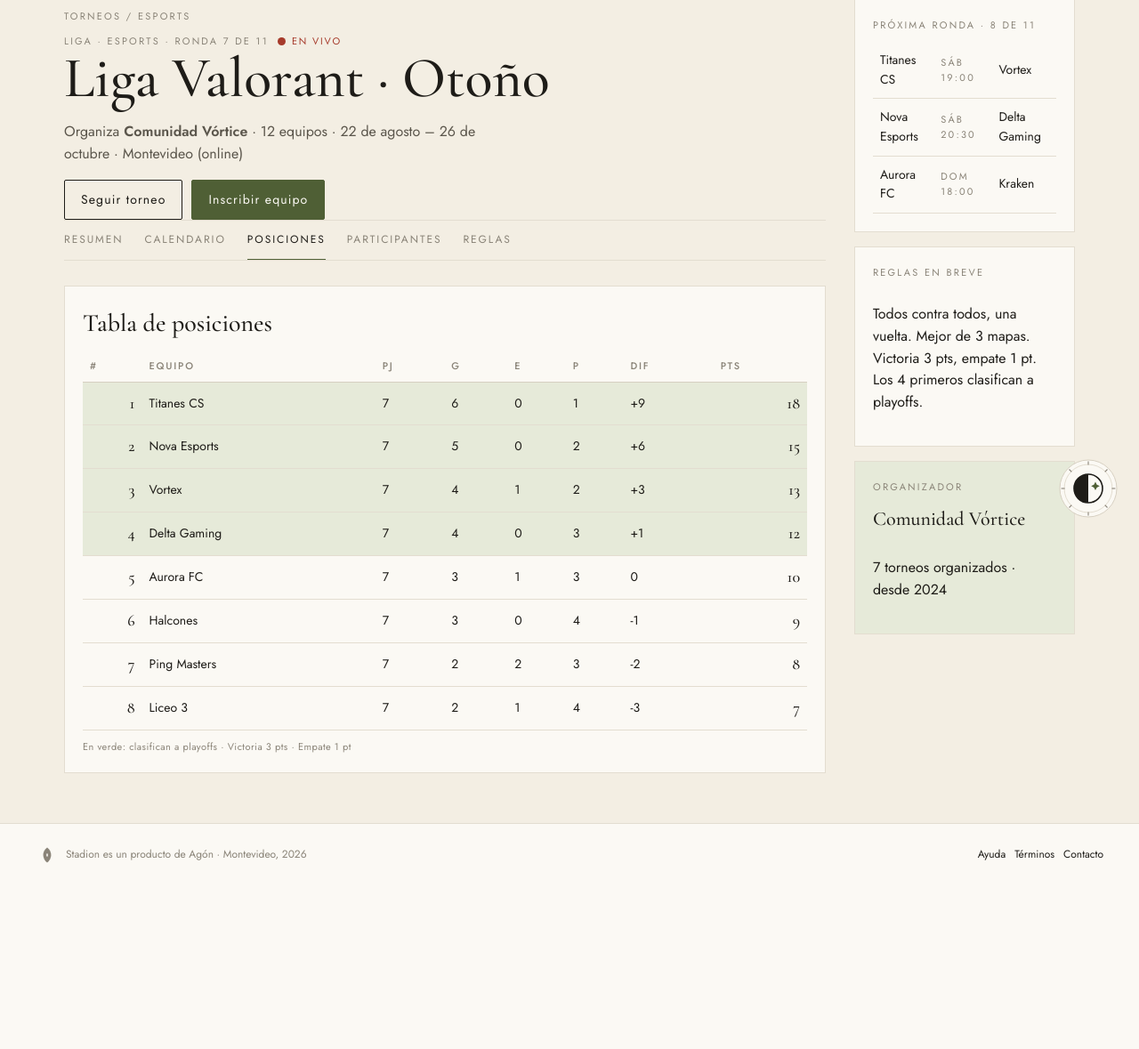
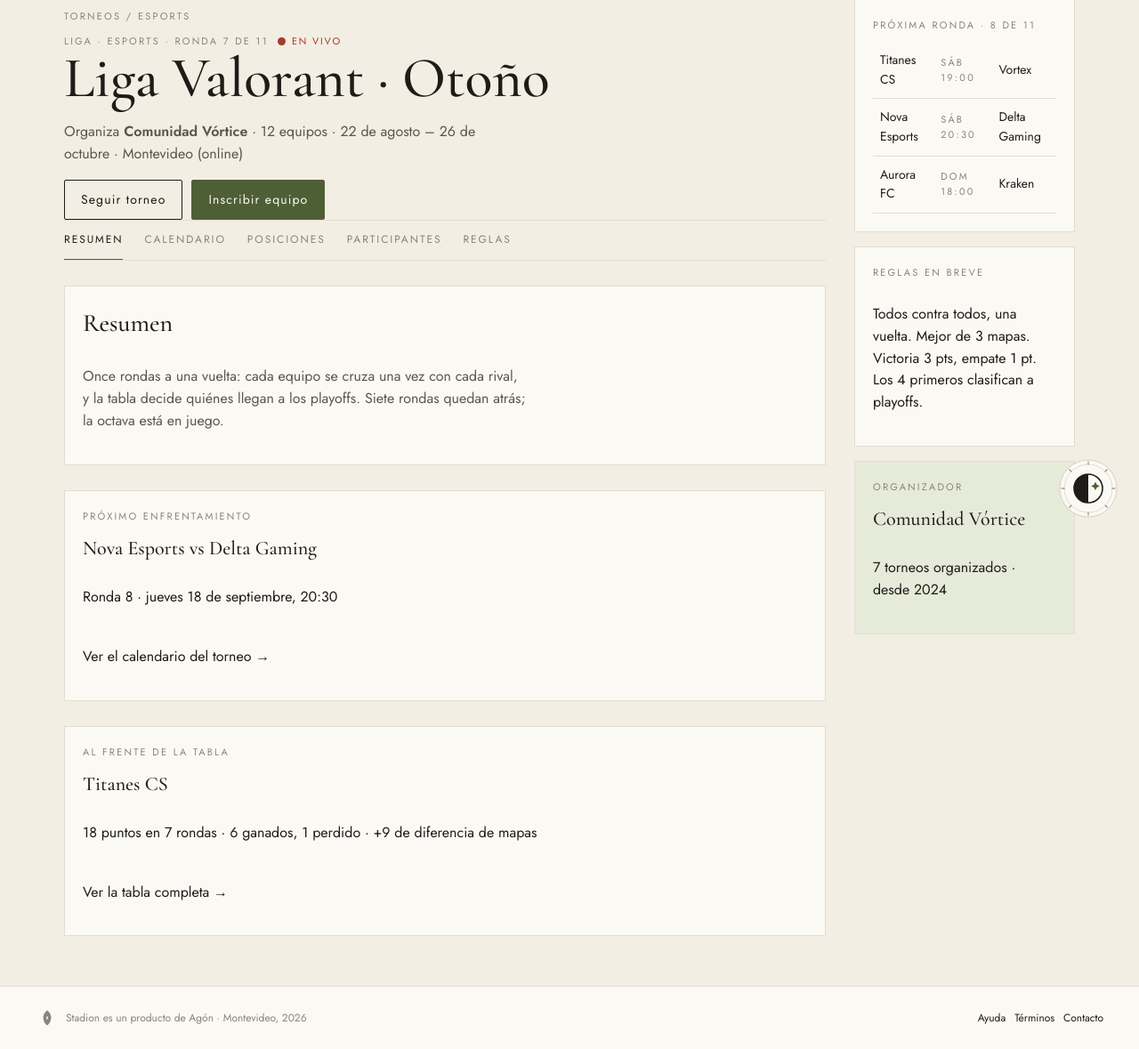
Before and after one commit to lzzro/agonstadion, a PHP site: page /torneo.html in a window 1280 px wide. Shown: the part 194-1373 px from the top of the page at 89% size. Before the commit the page ends 1164 px from the top, so only its background shows below. Run offline with PHP 8.4, Linux system fonts and the light colour scheme.

Commit message:
Completar las cinco pestanas de torneo.html y mover el defecto a Resumen

```diff
--- a/deploy/hosting-compartido/public_html/css/style.css
+++ b/deploy/hosting-compartido/public_html/css/style.css
@@ -225,27 +225,33 @@ legend { font-family: var(--serif); font-size: 20px; padding: 0 6px; }
    direccion, asi que #participantes aparece solo cuando la direccion
    termina en #participantes.
 
-   Para que la vista por defecto sea posiciones sin necesidad de ancla,
-   el orden en el HTML importa, y es la regla a respetar al agregar una
+   Para que la vista por defecto sea resumen sin necesidad de ancla, el
+   orden en el HTML importa, y es la regla a respetar al agregar una
    pestaña nueva:
 
        la vista por defecto va ULTIMA y arranca visible;
        todas las demas van antes y arrancan ocultas.
 
    Cuando el ancla apunta a una de las de arriba, el combinador ~
-   alcanza a posiciones, que viene despues, y la apaga. Al reves no se
+   alcanza a resumen, que viene despues, y la apaga. Al reves no se
    podria: un selector no puede volver hacia atras. A las otras vistas
    ocultas no hace falta apagarlas, porque nunca se prendieron: solo se
    prende la que coincide con el ancla, y ancla hay una sola.
+
+   Cambiar cual es la vista por defecto es mover su bloque al final del
+   HTML y correr los nombres de estas tres reglas. Nada mas.
 
    Cada vista lleva su propia barra de pestañas, con su entrada
    marcada. Por eso la barra que se ve es siempre la de la vista que
    esta abierta, sin que nada tenga que cambiarle la clase. */
 .vista { display: flex; flex-direction: column; gap: 28px; }
-#reglas, #participantes { display: none; }
-#reglas:target, #participantes:target { display: flex; }
-#reglas:target ~ #posiciones,
-#participantes:target ~ #posiciones { display: none; }
+#calendario, #posiciones, #participantes, #reglas { display: none; }
+#calendario:target, #posiciones:target,
+#participantes:target, #reglas:target { display: flex; }
+#calendario:target ~ #resumen,
+#posiciones:target ~ #resumen,
+#participantes:target ~ #resumen,
+#reglas:target ~ #resumen { display: none; }
 /* La zona del torneo no separa la cabecera de las pestañas: van
    pegadas, como cuando la barra vivia dentro de la cabecera. */
 .torneo-zona { display: flex; flex-direction: column; gap: 0; }
--- a/deploy/hosting-compartido/public_html/torneo.html
+++ b/deploy/hosting-compartido/public_html/torneo.html
@@ -29,8 +29,62 @@
   <p class="intro">Organiza <strong>Comunidad Vórtice</strong> · 12 equipos · 22 de agosto – 26 de octubre · Montevideo (online)</p>
   <div class="fila"><a class="btn" href="#">Seguir torneo</a><a class="btn btn-primario" href="#">Inscribir equipo</a></div>
 </section>
+<div class="vista" id="calendario">
+  <div class="pestanas"><a href="#resumen">Resumen</a><a href="#calendario" class="activo">Calendario</a><a href="#posiciones">Posiciones</a><a href="#participantes">Participantes</a><a href="#reglas">Reglas</a></div>
+  <section class="tarjeta">
+  <h2>Calendario del torneo</h2>
+  <div class="agenda">
+  <div class="agenda-dia">
+    <p class="etiqueta dia">Ronda 8 · en curso</p>
+    <div class="partido"><span class="hora">19:00</span><span class="cruce-nombres"><span class="torneo">Jueves 18 de septiembre</span><span class="lados">Titanes CS<span class="vs">vs</span>Vortex</span></span><span class="estado estado-en-vivo">En vivo</span></div>
+    <div class="partido"><span class="hora">20:30</span><span class="cruce-nombres"><span class="torneo">Jueves 18 de septiembre</span><span class="lados">Nova Esports<span class="vs">vs</span>Delta Gaming</span></span></div>
+    <div class="partido"><span class="hora">17:00</span><span class="cruce-nombres"><span class="torneo">Sábado 20 de septiembre</span><span class="lados">Aurora FC<span class="vs">vs</span>Halcones</span></span></div>
+    <div class="partido"><span class="hora">—</span><span class="cruce-nombres"><span class="torneo">Domingo 21 de septiembre · Horario a confirmar</span><span class="lados">Liceo 3<span class="vs">vs</span>Sur Gaming</span></span></div>
+  </div>
+  <div class="agenda-dia">
+    <p class="etiqueta dia">Ronda 9 · programada</p>
+    <div class="partido"><span class="hora">—</span><span class="cruce-nombres"><span class="lados">Enfrentamientos por confirmar.</span></span></div>
+  </div>
+  <div class="agenda-dia">
+    <p class="etiqueta dia">Ronda 10 · programada</p>
+    <div class="partido"><span class="hora">—</span><span class="cruce-nombres"><span class="lados">Enfrentamientos por confirmar.</span></span></div>
+  </div>
+  <div class="agenda-dia">
+    <p class="etiqueta dia">Ronda 11 · programada</p>
+    <div class="partido"><span class="hora">—</span><span class="cruce-nombres"><span class="lados">Enfrentamientos por confirmar.</span></span></div>
+  </div>
+  </div>
+  <span class="etiqueta" style="text-transform:none;letter-spacing:.04em">Las rondas jugadas quedan en la tabla de posiciones.</span>
+  </section>
+</div>
+<div class="vista" id="posiciones">
+  <div class="pestanas"><a href="#resumen">Resumen</a><a href="#calendario">Calendario</a><a href="#posiciones" class="activo">Posiciones</a><a href="#participantes">Participantes</a><a href="#reglas">Reglas</a></div>
+  <section class="tarjeta">
+  <h2>Tabla de posiciones</h2>
+  <div class="tabla-scroll">
+  <table>
+    <thead><tr><th>#</th><th>Equipo</th><th>PJ</th><th>G</th><th>E</th><th>P</th><th>Dif</th><th>Pts</th></tr></thead>
+    <tbody><tr class="clasifica"><td class="num">1</td><td>Titanes CS</td><td>7</td><td>6</td><td>0</td><td>1</td><td>+9</td><td class="num">18</td></tr><tr class="clasifica"><td class="num">2</td><td>Nova Esports</td><td>7</td><td>5</td><td>0</td><td>2</td><td>+6</td><td class="num">15</td></tr><tr class="clasifica"><td class="num">3</td><td>Vortex</td><td>7</td><td>4</td><td>1</td><td>2</td><td>+3</td><td class="num">13</td></tr><tr class="clasifica"><td class="num">4</td><td>Delta Gaming</td><td>7</td><td>4</td><td>0</td><td>3</td><td>+1</td><td class="num">12</td></tr><tr><td class="num">5</td><td>Aurora FC</td><td>7</td><td>3</td><td>1</td><td>3</td><td>0</td><td class="num">10</td></tr><tr><td class="num">6</td><td>Halcones</td><td>7</td><td>3</td><td>0</td><td>4</td><td>-1</td><td class="num">9</td></tr><tr><td class="num">7</td><td>Ping Masters</td><td>7</td><td>2</td><td>2</td><td>3</td><td>-2</td><td class="num">8</td></tr><tr><td class="num">8</td><td>Liceo 3</td><td>7</td><td>2</td><td>1</td><td>4</td><td>-3</td><td class="num">7</td></tr></tbody>
+  </table>
+  </div>
+  <span class="etiqueta" style="text-transform:none;letter-spacing:.04em">En verde: clasifican a playoffs · Victoria 3 pts · Empate 1 pt</span>
+</section>
+</div>
+<div class="vista" id="participantes">
+  <div class="pestanas"><a href="#resumen">Resumen</a><a href="#calendario">Calendario</a><a href="#posiciones">Posiciones</a><a href="#participantes" class="activo">Participantes</a><a href="#reglas">Reglas</a></div>
+  <section class="tarjeta">
+  <h2>Participantes</h2>
+  <div class="tabla-scroll">
+  <table>
+    <thead><tr><th>Equipo</th><th>Ciudad</th><th>Capitán</th></tr></thead>
+    <tbody><tr><td>Titanes CS</td><td>Montevideo</td><td>L. Martiarena</td></tr><tr><td>Nova Esports</td><td>Ciudad de la Costa</td><td>G. Etcheverry</td></tr><tr><td>Vortex</td><td>Montevideo</td><td>F. Bentancor</td></tr><tr><td>Delta Gaming</td><td>Las Piedras</td><td>R. Olivera</td></tr><tr><td>Aurora FC</td><td>Canelones</td><td>V. Techera</td></tr><tr><td>Halcones</td><td>Pando</td><td>H. Cardozo</td></tr><tr><td>Ping Masters</td><td>Montevideo</td><td>S. Viera</td></tr><tr><td>Liceo 3</td><td>Montevideo</td><td>A. Falero</td></tr></tbody>
+  </table>
+  </div>
+  <span class="etiqueta" style="text-transform:none;letter-spacing:.04em">Ocho equipos · un capitán por equipo</span>
+  </section>
+</div>
 <div class="vista" id="reglas">
-  <div class="pestanas"><a href="#">Resumen</a><a href="#">Calendario</a><a href="#posiciones">Posiciones</a><a href="#participantes">Participantes</a><a href="#reglas" class="activo">Reglas</a></div>
+  <div class="pestanas"><a href="#resumen">Resumen</a><a href="#calendario">Calendario</a><a href="#posiciones">Posiciones</a><a href="#participantes">Participantes</a><a href="#reglas" class="activo">Reglas</a></div>
   <section class="tarjeta">
   <h2>Reglas</h2>
   <table>
@@ -44,31 +98,24 @@
   <span class="etiqueta" style="text-transform:none;letter-spacing:.04em">Cuatro reglas · las mismas para toda la liga</span>
   </section>
 </div>
-<div class="vista" id="participantes">
-  <div class="pestanas"><a href="#">Resumen</a><a href="#">Calendario</a><a href="#posiciones">Posiciones</a><a href="#participantes" class="activo">Participantes</a><a href="#reglas">Reglas</a></div>
+<div class="vista" id="resumen">
+  <div class="pestanas"><a href="#resumen" class="activo">Resumen</a><a href="#calendario">Calendario</a><a href="#posiciones">Posiciones</a><a href="#participantes">Participantes</a><a href="#reglas">Reglas</a></div>
   <section class="tarjeta">
-  <h2>Participantes</h2>
-  <div class="tabla-scroll">
-  <table>
-    <thead><tr><th>Equipo</th><th>Ciudad</th><th>Capitán</th></tr></thead>
-    <tbody><tr><td>Titanes CS</td><td>Montevideo</td><td>L. Martiarena</td></tr><tr><td>Nova Esports</td><td>Ciudad de la Costa</td><td>G. Etcheverry</td></tr><tr><td>Vortex</td><td>Montevideo</td><td>F. Bentancor</td></tr><tr><td>Delta Gaming</td><td>Las Piedras</td><td>R. Olivera</td></tr><tr><td>Aurora FC</td><td>Canelones</td><td>V. Techera</td></tr><tr><td>Halcones</td><td>Pando</td><td>H. Cardozo</td></tr><tr><td>Ping Masters</td><td>Montevideo</td><td>S. Viera</td></tr><tr><td>Liceo 3</td><td>Montevideo</td><td>A. Falero</td></tr></tbody>
-  </table>
-  </div>
-  <span class="etiqueta" style="text-transform:none;letter-spacing:.04em">Ocho equipos · un capitán por equipo</span>
+  <h2>Resumen</h2>
+  <p class="intro">Once rondas a una vuelta: cada equipo se cruza una vez con cada rival, y la tabla decide quiénes llegan a los playoffs. Siete rondas quedan atrás; la octava está en juego.</p>
   </section>
-</div>
-<div class="vista" id="posiciones">
-  <div class="pestanas"><a href="#">Resumen</a><a href="#">Calendario</a><a href="#posiciones" class="activo">Posiciones</a><a href="#participantes">Participantes</a><a href="#reglas">Reglas</a></div>
   <section class="tarjeta">
-  <h2>Tabla de posiciones</h2>
-  <div class="tabla-scroll">
-  <table>
-    <thead><tr><th>#</th><th>Equipo</th><th>PJ</th><th>G</th><th>E</th><th>P</th><th>Dif</th><th>Pts</th></tr></thead>
-    <tbody><tr class="clasifica"><td class="num">1</td><td>Titanes CS</td><td>7</td><td>6</td><td>0</td><td>1</td><td>+9</td><td class="num">18</td></tr><tr class="clasifica"><td class="num">2</td><td>Nova Esports</td><td>7</td><td>5</td><td>0</td><td>2</td><td>+6</td><td class="num">15</td></tr><tr class="clasifica"><td class="num">3</td><td>Vortex</td><td>7</td><td>4</td><td>1</td><td>2</td><td>+3</td><td class="num">13</td></tr><tr class="clasifica"><td class="num">4</td><td>Delta Gaming</td><td>7</td><td>4</td><td>0</td><td>3</td><td>+1</td><td class="num">12</td></tr><tr><td class="num">5</td><td>Aurora FC</td><td>7</td><td>3</td><td>1</td><td>3</td><td>0</td><td class="num">10</td></tr><tr><td class="num">6</td><td>Halcones</td><td>7</td><td>3</td><td>0</td><td>4</td><td>-1</td><td class="num">9</td></tr><tr><td class="num">7</td><td>Ping Masters</td><td>7</td><td>2</td><td>2</td><td>3</td><td>-2</td><td class="num">8</td></tr><tr><td class="num">8</td><td>Liceo 3</td><td>7</td><td>2</td><td>1</td><td>4</td><td>-3</td><td class="num">7</td></tr></tbody>
-  </table>
-  </div>
-  <span class="etiqueta" style="text-transform:none;letter-spacing:.04em">En verde: clasifican a playoffs · Victoria 3 pts · Empate 1 pt</span>
-</section>
+  <span class="etiqueta">Próximo enfrentamiento</span>
+  <h3>Nova Esports vs Delta Gaming</h3>
+  <p>Ronda 8 · jueves 18 de septiembre, 20:30</p>
+  <p><a href="#calendario">Ver el calendario del torneo →</a></p>
+  </section>
+  <section class="tarjeta">
+  <span class="etiqueta">Al frente de la tabla</span>
+  <h3>Titanes CS</h3>
+  <p>18 puntos en 7 rondas · 6 ganados, 1 perdido · +9 de diferencia de mapas</p>
+  <p><a href="#posiciones">Ver la tabla completa →</a></p>
+  </section>
 </div>
 </div>
 </main>
```
Also changed, not shown: public/css/style.css (+13 -7 lines), public/torneo.html (+70 -23 lines).
